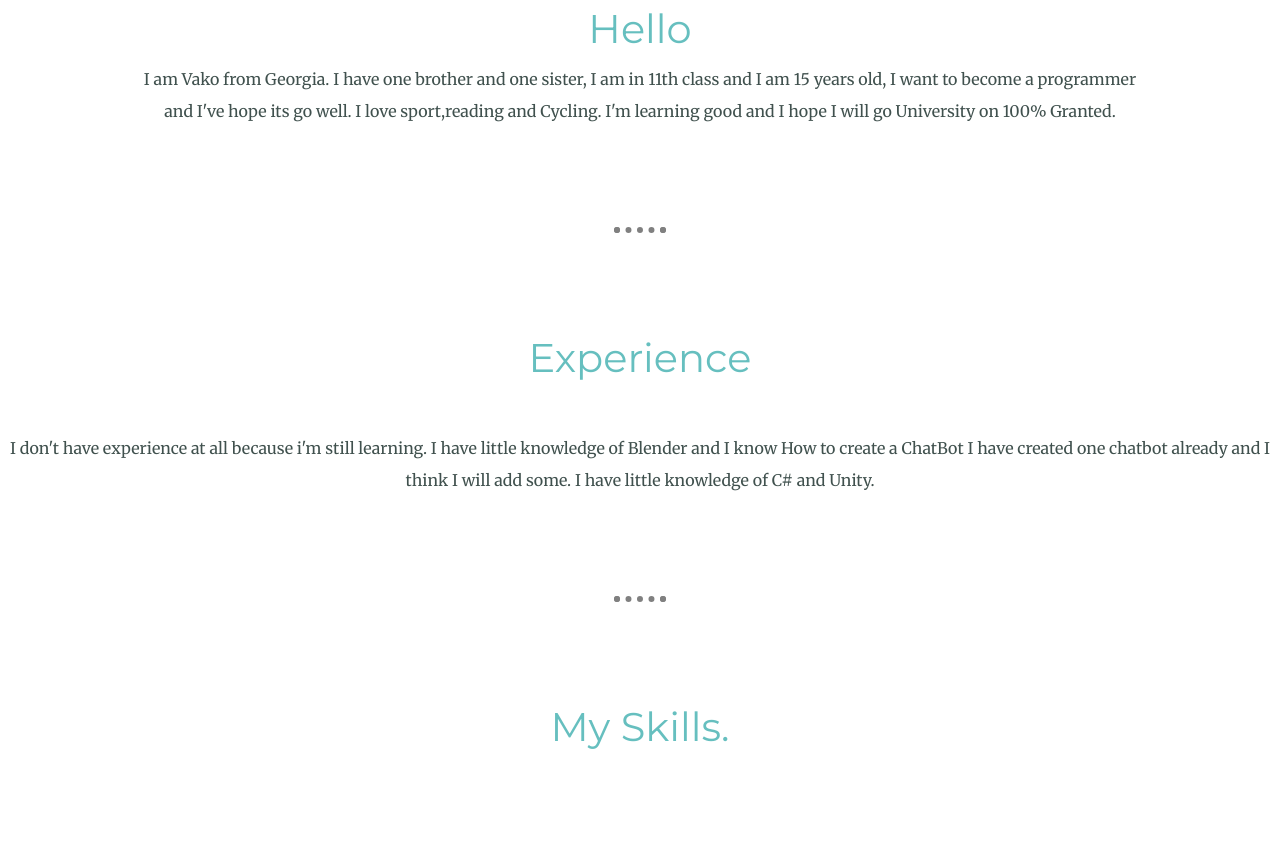
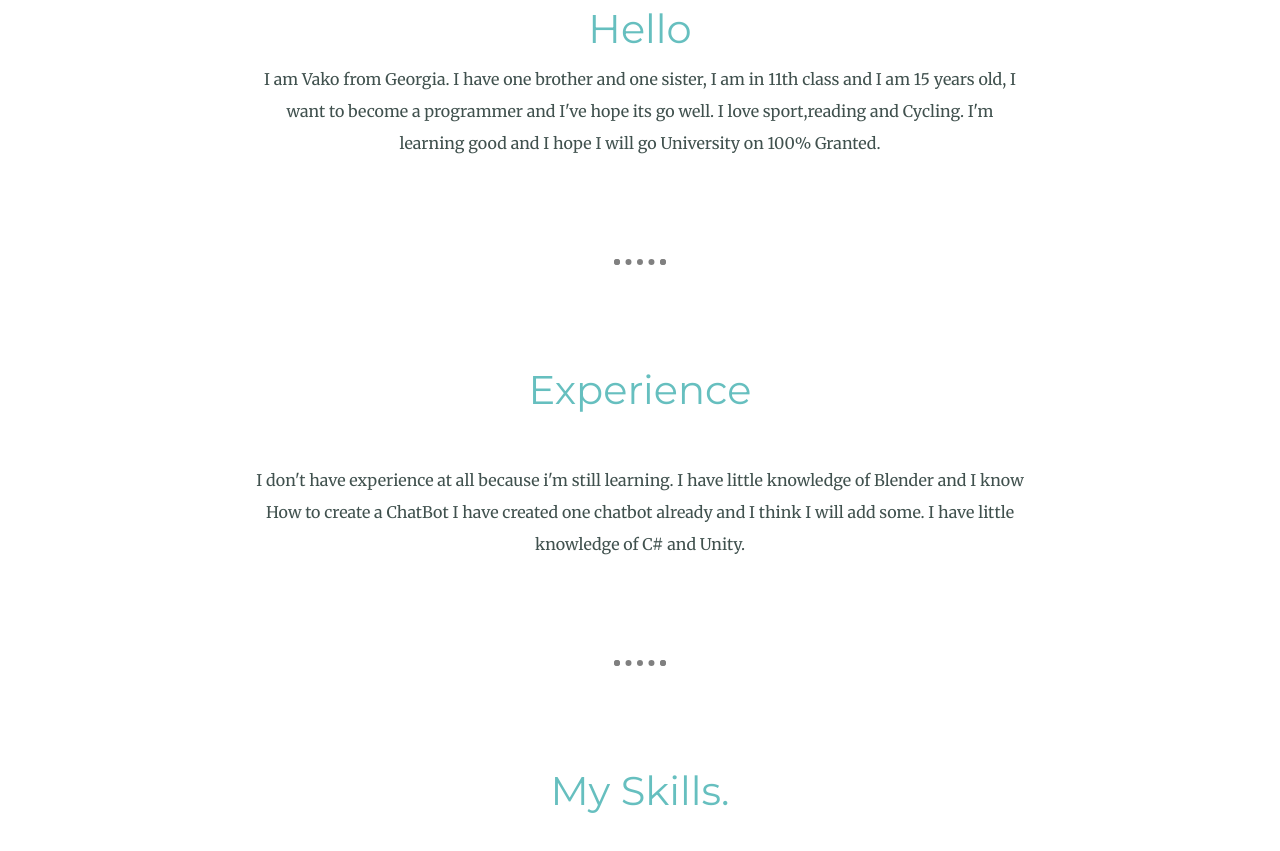
Before and after one commit to vakawi123/cv-vako, a plain HTML site: page index.html in a window 1280 px wide. Shown: the part 1430-2281 px from the top of the page. Drawn offline with Linux system fonts and the light colour scheme.

Commit message:
paddingadd

```diff
--- a/css/styles.css
+++ b/css/styles.css
@@ -98,8 +98,8 @@ span {
 }
 
 .intro {
-    padding-left: 10%;
-    padding-right: 10%;
+    padding-left: 20%;
+    padding-right: 20%;
 }
 
 .games {
--- a/index.html
+++ b/index.html
@@ -33,7 +33,7 @@
                 <h2>Experience</h2>
                 <br>
                 <br>
-                <p>
+                <p class="intro">
                     I don't have experience at all because i'm still learning. I have little knowledge of Blender and I know How to create a ChatBot I have created one chatbot already and I think I will add some. I have little knowledge of C# and Unity.
 
                 </p>
```
